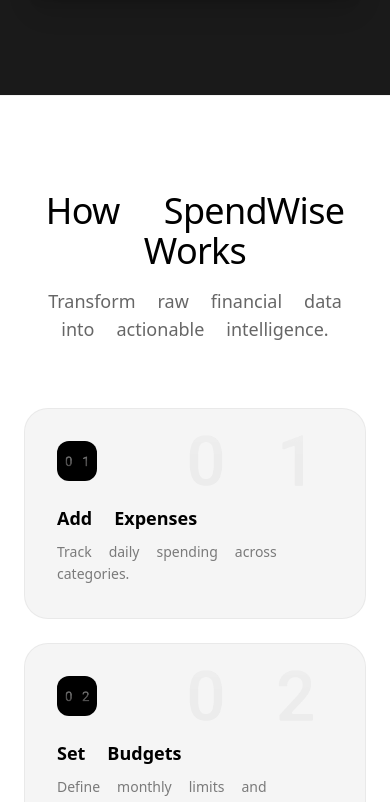
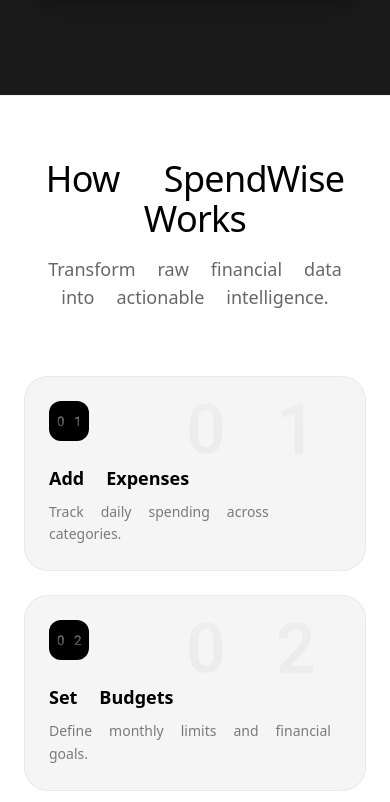
Before and after one commit to IshaanSaxena2005/SpendWise-Pro, a React (Vite) app in the folder Frontend/: page / in a window 390 px wide. Shown: the part 2634-3436 px from the top of the page. Built offline with nearby package versions, Linux system fonts and the light colour scheme; no server answers; a web font is replaced by a local one.

Commit message:
feat: improve mobile responsiveness across landing page

```diff
--- a/Frontend/src/components/About.tsx
+++ b/Frontend/src/components/About.tsx
@@ -36,7 +36,7 @@
   }, []);
 
   return (
-    <section id="about" className="bg-white px-6 py-24 border-y border-black/5">
+    <section id="about" className="bg-white px-6 py-16 md:py-24 border-y border-black/5">
       <div className="max-w-[1400px] mx-auto">
         <div className="text-center mb-16 max-w-2xl mx-auto">
           <h2 className="text-4xl md:text-5xl font-medium text-black mb-4" style={{ letterSpacing: '-0.02em' }}>
@@ -53,7 +53,7 @@
             <div
               key={i}
               data-delay={String(i * 110)}
-              className="reveal-card bg-[#F5F5F5] rounded-3xl p-8 border border-black/5 hover:border-black/20 hover:shadow-lg hover:-translate-y-1 transition-all duration-300 flex flex-col items-start relative overflow-hidden cursor-default"
+              className="reveal-card bg-[#F5F5F5] rounded-3xl p-6 md:p-8 border border-black/5 hover:border-black/20 hover:shadow-lg hover:-translate-y-1 transition-all duration-300 flex flex-col items-start relative overflow-hidden cursor-default"
             >
               <div className="absolute top-4 right-6 text-7xl font-extrabold text-black/5 select-none">
                 {step.num}
```
